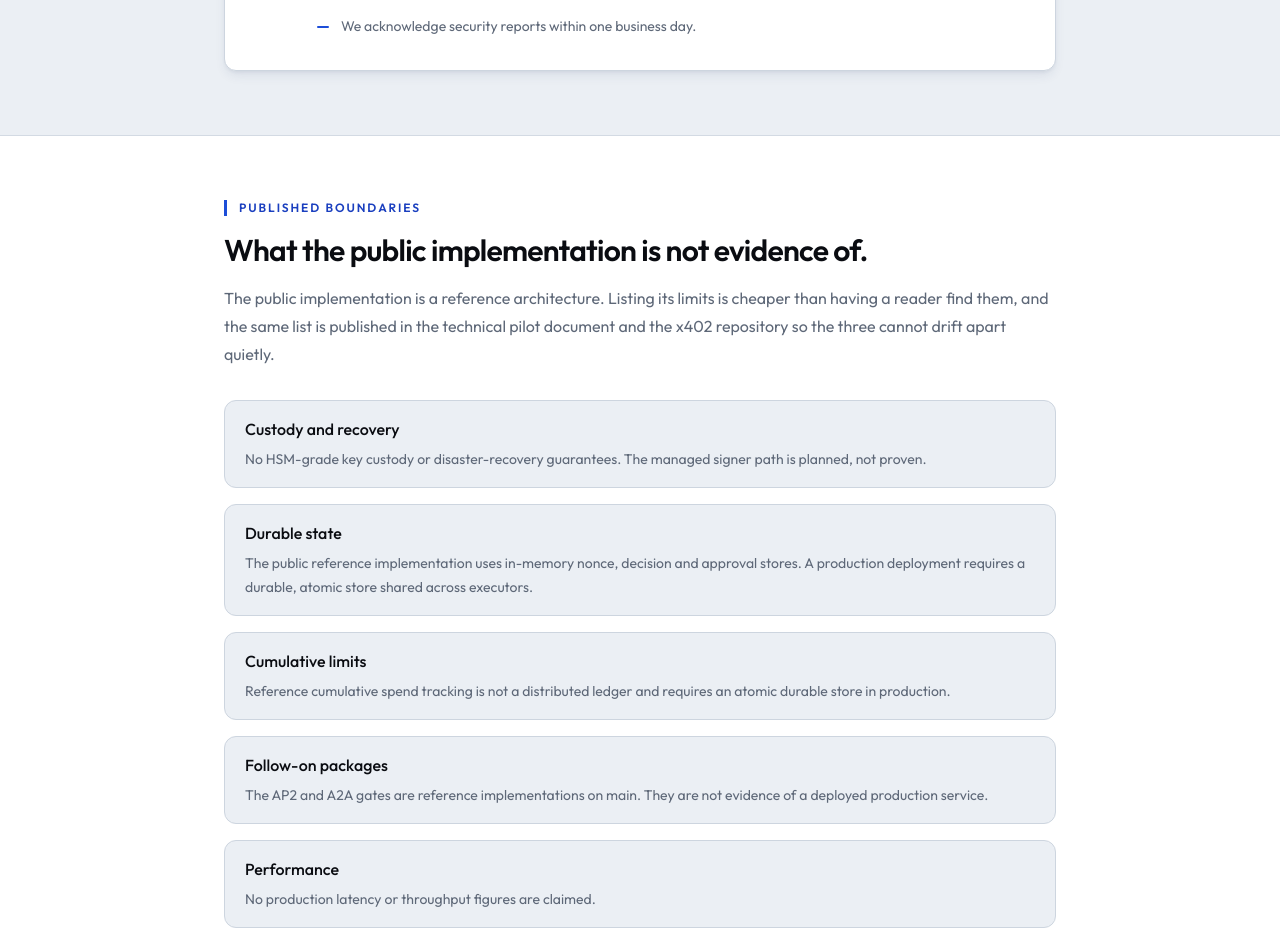
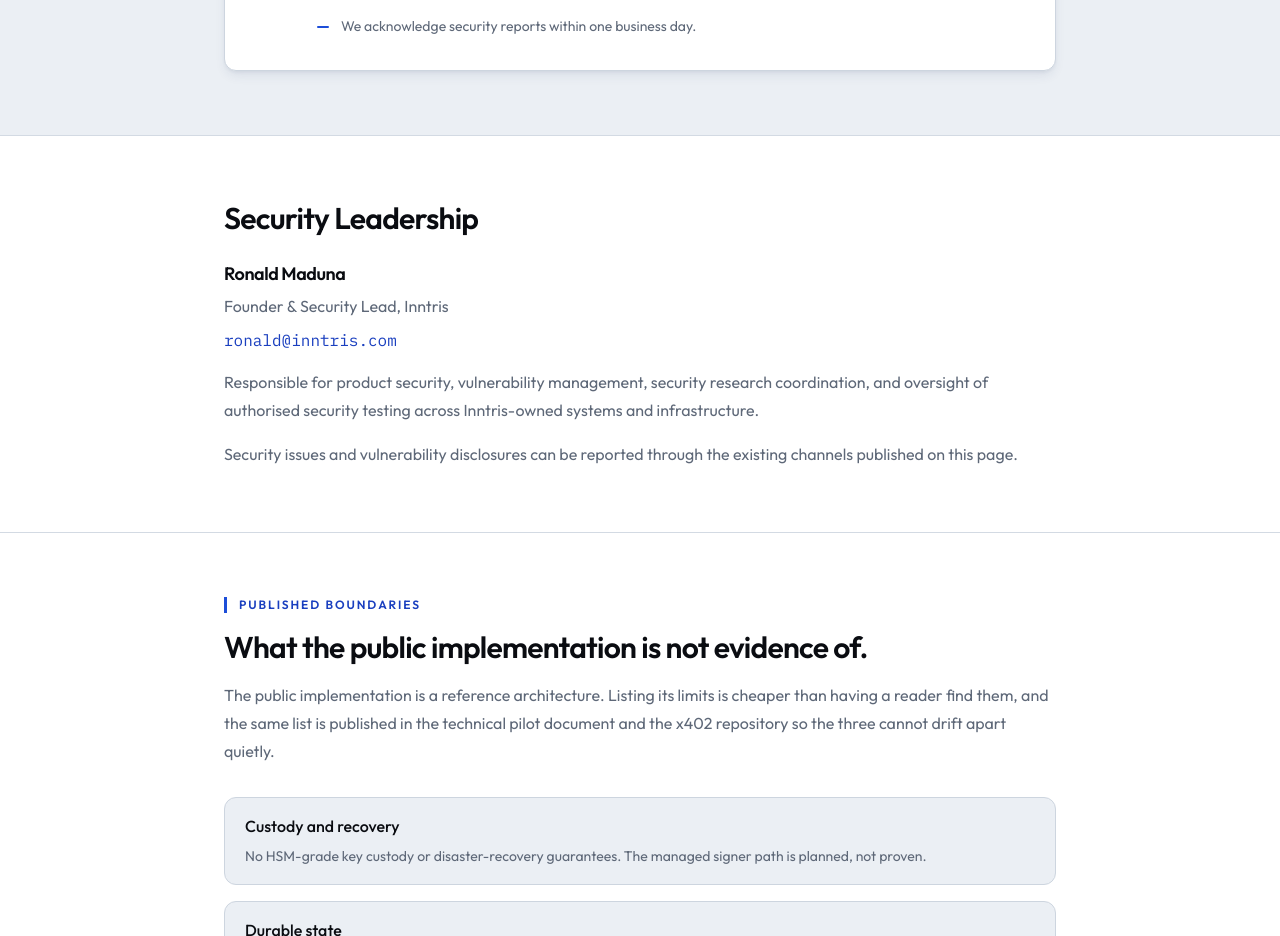
Before and after one commit to KingsmanRon/MTP, a Next.js app in the folder frontend/: page /security in a window 1280 px wide. Shown: the part 1460-2396 px from the top of the page. Built offline with nearby package versions, Linux system fonts and the light colour scheme.

Commit message:
Add confirmed security leadership to public security page

```diff
--- a/frontend/src/app/security/page.tsx
+++ b/frontend/src/app/security/page.tsx
@@ -234,6 +234,46 @@
           </div>
         </section>
 
+        {/* ── Security leadership ──────────────────────────────────── */}
+        <section
+          id="security-leadership"
+          aria-labelledby="security-leadership-heading"
+          className="scroll-mt-24 border-b border-border bg-background"
+        >
+          <div className="mx-auto max-w-4xl px-6 py-16 lg:px-8">
+            <h2
+              id="security-leadership-heading"
+              className="text-2xl font-semibold tracking-tight md:text-3xl"
+            >
+              Security Leadership
+            </h2>
+            <h3 className="mt-6 text-lg font-semibold tracking-tight">
+              Ronald Maduna
+            </h3>
+            <p className="mt-1 text-base leading-7 text-muted-foreground">
+              Founder &amp; Security Lead, Inntris
+            </p>
+            <a
+              href="mailto:ronald@inntris.com"
+              className={cn(
+                "mt-2 inline-block break-words rounded-sm font-mono text-base text-brandInk underline-offset-4 hover:underline",
+                focusRing,
+              )}
+            >
+              ronald@inntris.com
+            </a>
+            <p className="mt-4 text-base leading-7 text-muted-foreground">
+              Responsible for product security, vulnerability management, security research
+              coordination, and oversight of authorised security testing across Inntris-owned
+              systems and infrastructure.
+            </p>
+            <p className="mt-4 text-base leading-7 text-muted-foreground">
+              Security issues and vulnerability disclosures can be reported through the existing
+              channels published on this page.
+            </p>
+          </div>
+        </section>
+
         {/* ── Published boundaries ─────────────────────────────────── */}
         <section id="boundaries" className="scroll-mt-24 border-b border-border bg-background">
           <div className="mx-auto max-w-4xl px-6 py-16 lg:px-8">
```
